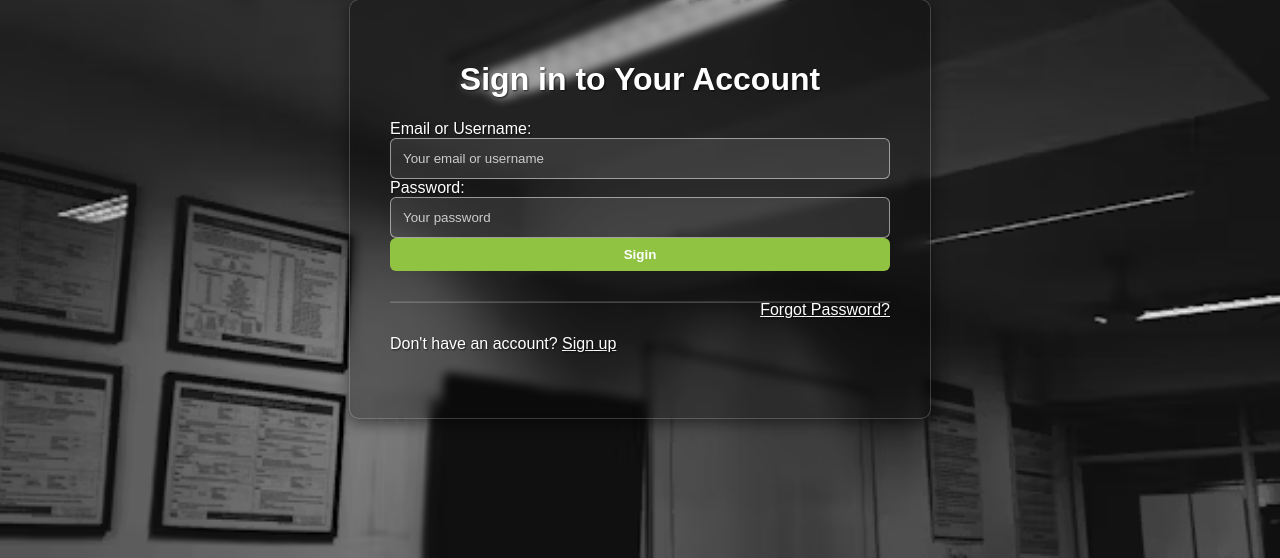
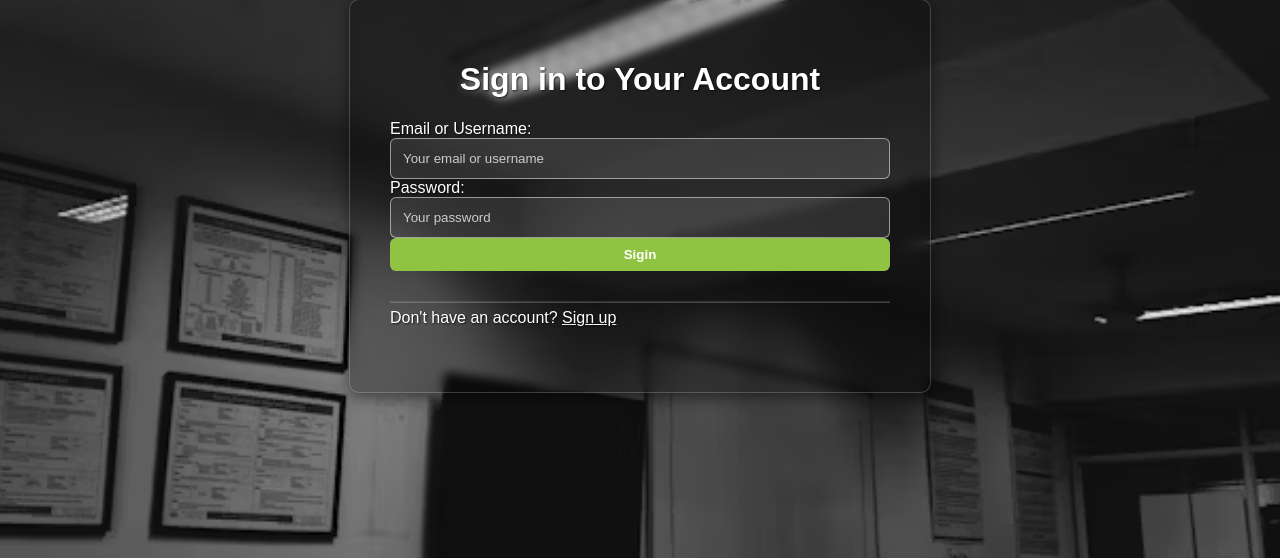
Before and after one commit to krissshnaverrrma/Task-Management-APP, a Flask app: page /login in a window 1280 px wide. Shown: the part 111-669 px from the top of the page. Run offline with Flask 3, Linux system fonts and the light colour scheme; parts of the project's set-up code (start-up, migrations or seed data) failed here and were passed over.

Commit message:
FIX: Removed the non-existent 'forgot_password' link from login.html template to resolve BuildError.

```diff
--- a/templates/login.html
+++ b/templates/login.html
@@ -13,7 +13,6 @@
         </form>
         <hr style="border-color: rgba(255,255,255,0.2); margin-top: 20px;">
         <p style="text-align: right; margin-top: -10px; margin-bottom: 10px;">
-            <a href="{{ url_for('forgot_password') }}">Forgot Password?</a>
         </p>
         <p>Don't have an account? <a href="{{ url_for('register') }}">Sign up</a></p>
     </div>
```
